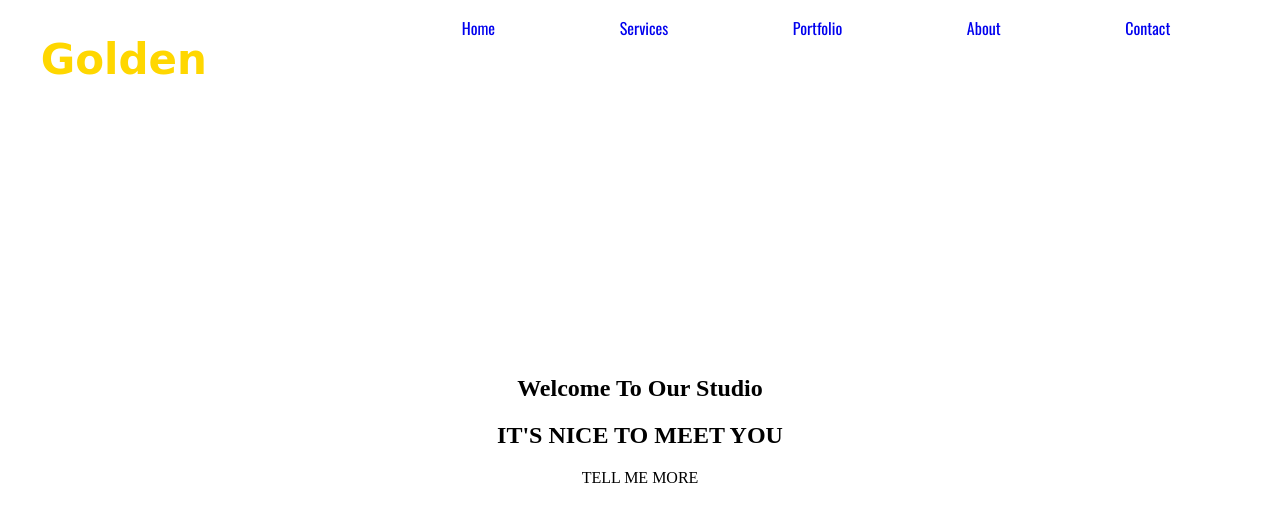
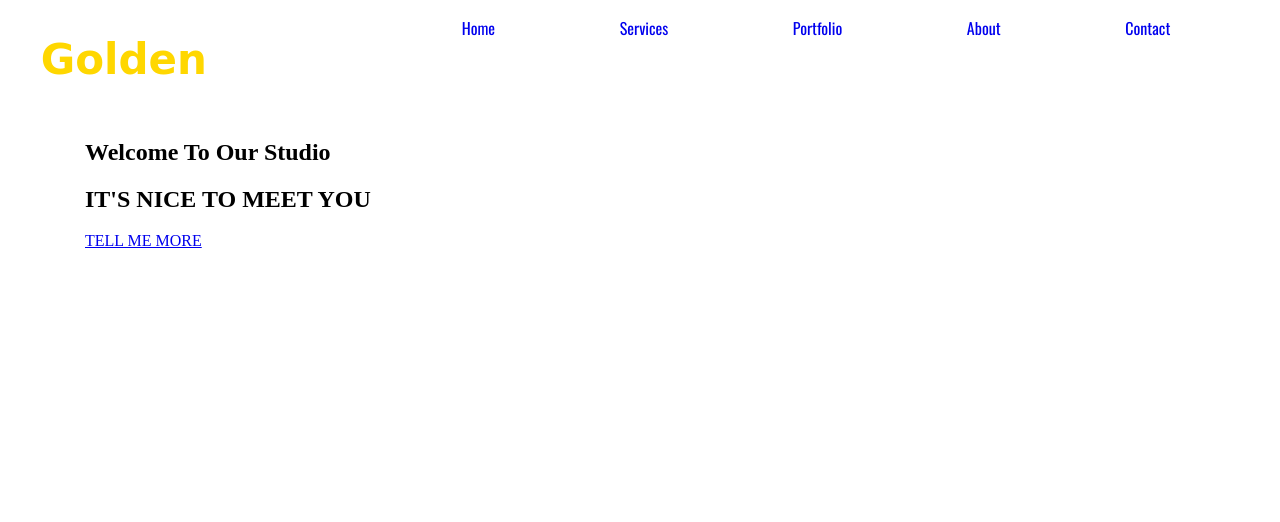
Before and after one commit to Jaronek/Task-runner-Nauka, a website: page index.html in a window 1280 px wide. Drawn offline with nearby package versions, Linux system fonts and the light colour scheme; files that its build step writes are made by us from their sources; a web font is replaced by a local one.

```diff
--- a/sass/style.scss
+++ b/sass/style.scss
@@ -31,24 +31,3 @@
         text-decoration: none;
     }
 }
-
-/*Splash*/
-.splash {
-    margin-top: 20%;
-}
-
-.splash-inner {
-    .splash-title {
-        display: block;
-        text-align: center;
-    }
-    .splash-sub-title {
-        text-align: center;
-    }
-    a {
-        display: block;
-        text-align: center;
-        text-decoration: none;
-        color: #000;
-    }
-}
```
